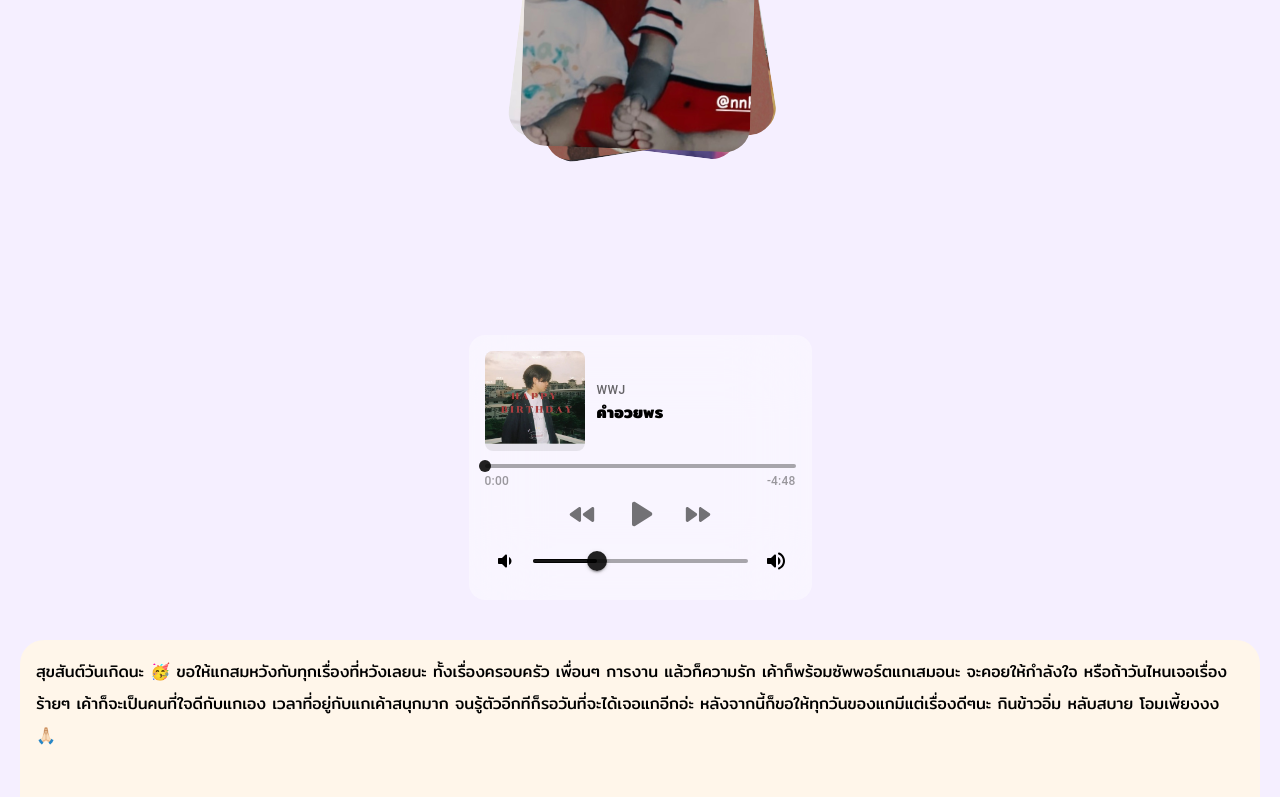
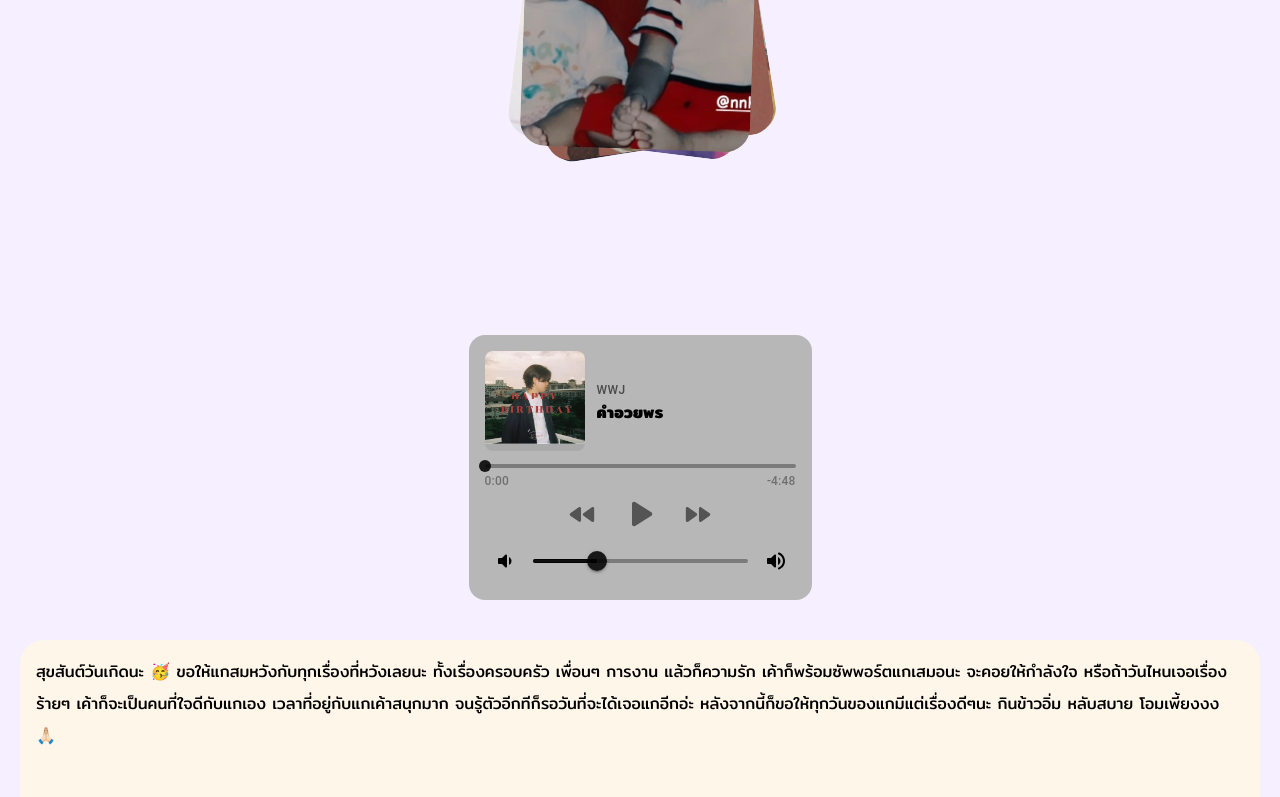
Before and after one commit to hygenec2olkid/cream_bday, a React (Vite) app: page / in a window 1280 px wide. Shown: the part 489-1286 px from the top of the page. Built offline with nearby package versions, Linux system fonts and the light colour scheme.

Commit message:
fix: change color blackground music player

```diff
--- a/src/components/music-player/music-player.jsx
+++ b/src/components/music-player/music-player.jsx
@@ -30,7 +30,7 @@ const Widget = styled("div")(({ theme }) => ({
   margin: "auto",
   position: "relative",
   zIndex: 1,
-  backgroundColor: "rgba(255,255,255,0.4)",
+  backgroundColor: "#B7B7B7",
   backdropFilter: "blur(40px)",
 }));
 
```
